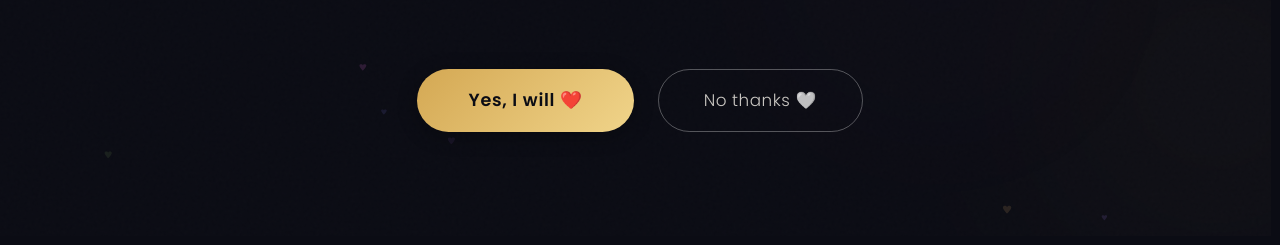
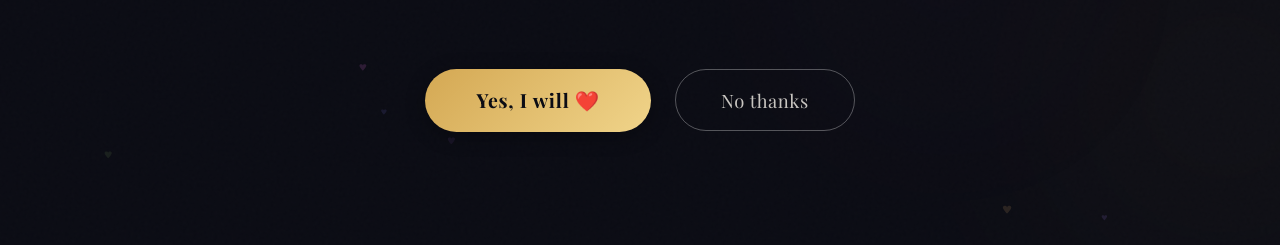
Before and after one commit to DarkoDukovski/Mission-Valentine-Date, a plain HTML site: page index.html in a window 1280 px wide. Shown: the part 555-800 px from the top of the page. Drawn offline with nearby package versions, Linux system fonts and the light colour scheme; a web font is replaced by a local one.

Commit message:
Update button styling and fonts

```diff
--- a/index.html
+++ b/index.html
@@ -49,7 +49,7 @@
         <span>Yes, I will ❤️</span>
       </button>
       <button id="btn-no" class="btn-no" aria-label="No">
-        <span>No thanks 🤍</span>
+        <span>No thanks</span>
       </button>
     </div>
   </section>
--- a/style.css
+++ b/style.css
@@ -309,7 +309,8 @@ body:has(button:hover) .cursor__ring {
   align-items: center;
   gap: var(--s2);
   padding: 1.15rem 3.2rem;
-  font-size: 1.1rem;
+  font-family: var(--ff-serif);
+  font-size: 1.22rem;
   font-weight: 600;
   letter-spacing: .04em;
   color: var(--bg);
@@ -352,7 +353,8 @@ body:has(button:hover) .cursor__ring {
   align-items: center;
   gap: var(--s2);
   padding: 1.1rem 2.8rem;
-  font-size: 1.05rem;
+  font-family: var(--ff-serif);
+  font-size: 1.15rem;
   font-weight: 300;
   letter-spacing: .03em;
   color: var(--text-muted);
```
